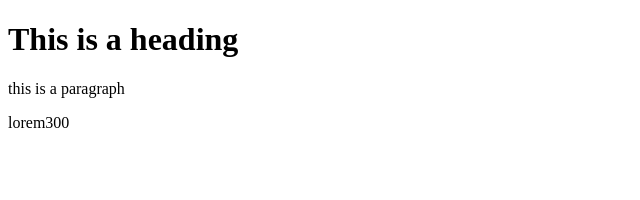
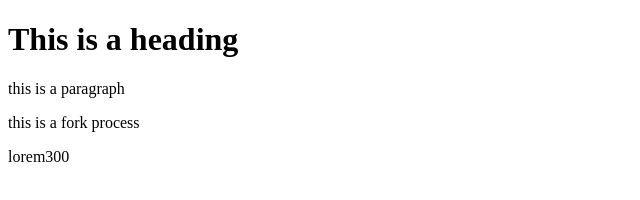
Before and after one commit to PrinceSinghhub/HTML-Notes, a plain HTML site: page HTML Notes/Chapter 1/index.html in a window 1280 px wide. Shown: the whole page, without its empty margins (0-640 px from the left). Drawn offline with Linux system fonts and the light colour scheme.

Commit message:
Update index.html
add commit

```diff
--- a/HTML Notes/Chapter 1/index.html
+++ b/HTML Notes/Chapter 1/index.html
@@ -11,6 +11,7 @@
     <h1>This is a heading</h1>
     <!-- Improve below paragraph -->
     <p>this is a paragraph</p>
+    <p>this is a fork process </p>
     <p>lorem300</p>
 </body>
 </html>
```
